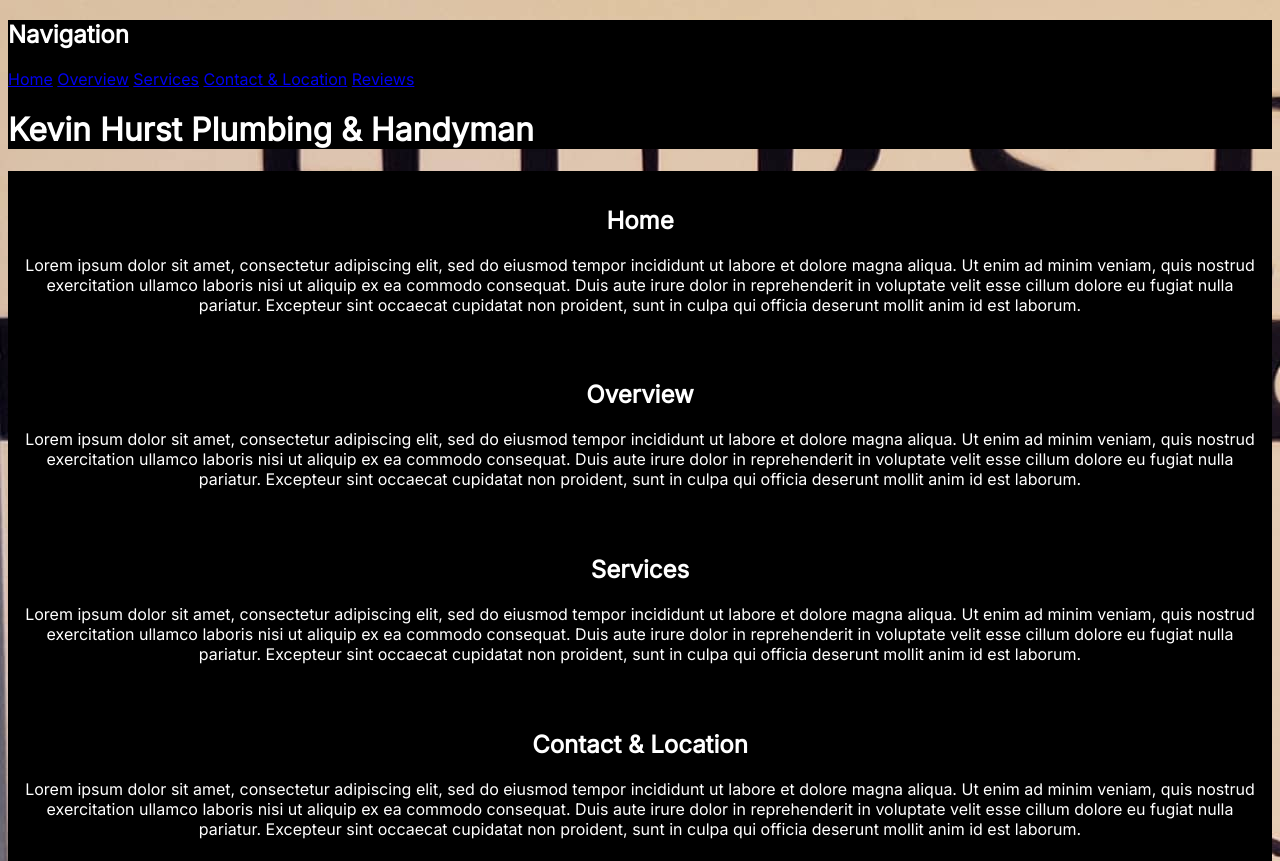
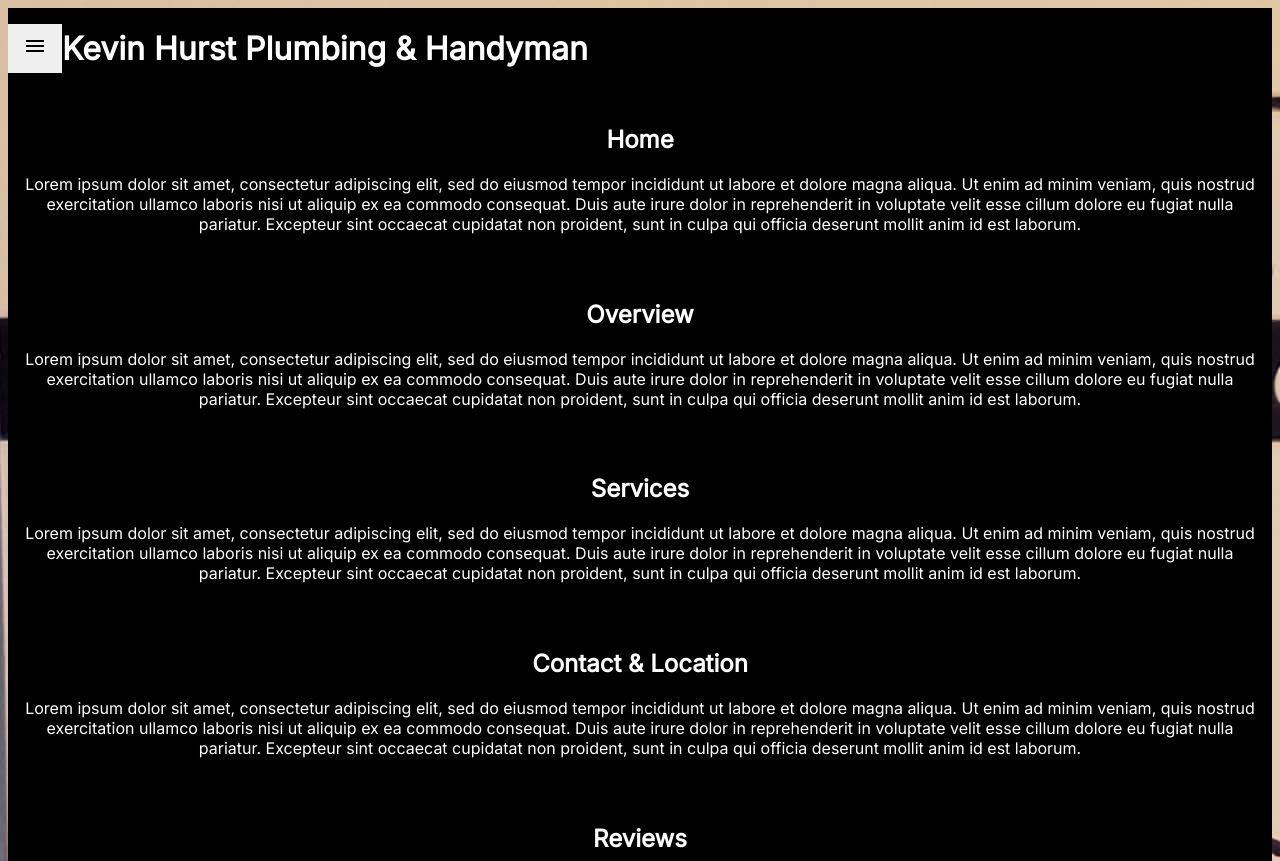
Before and after one commit to kxs6629/hurst-plumbing, a plain HTML site: page index.html in a window 1280 px wide. Shown: the top 861 px of the page. Drawn offline with nearby package versions, Linux system fonts and the light colour scheme.

Commit message:
sidebar implemented, more css touch ups

```diff
--- a/assets/css/style.css
+++ b/assets/css/style.css
@@ -9,25 +9,63 @@ html{
     background-attachment: fixed;
     background-repeat: no-repeat;
 }
+
+button{
+    background-color: ;
+}
 header{
     position:-webkit-sticky;
     position:sticky;
     top:0;
     background-color: black;
     color:#fff;
+
+    display:flex;
+    align-items: center;
 }
-ul{
-    list-style-type: none;
-    margin:0;
-    padding:0;
-}
-li{
-    display: inline;
+nav{
+    height: 100%;
+    width:0;
+    position:fixed;
+    z-index: 1;
+    top:0;
+    left:0;
+    background-color: burlywood;
+    overflow-y: hidden;
+    transition: 0.3s;
 
 }
-li a{
 
+nav a{
+    padding:8px 8px 8px 32px;
+    text-decoration: none;
+    font-size: 24;
+    display: block;
+    transition: 0.3s;
 }
+
+.nav a:hover {
+    color: aqua;
+}
+
+.nav .closebtn {
+  position: absolute;
+  top: 0;
+  right: 25px;
+  font-size: 36px;
+  margin-left: 50px;
+}
+
+.openbtn {
+  font-size: 20px;
+  cursor: pointer;
+  /* background-color: #111; */
+  /* color: white; */
+  padding: 10px 15px;
+  border: none;
+}
+
+
 section{
     background-color: #000;
     text-align: center;
--- a/assets/scripts/script.js
+++ b/assets/scripts/script.js
@@ -1,9 +1,9 @@
-function ToggleBurger(){
-    let burgToggle = document.getElementById("burger");
-    if(burgBool.style.display === "block"){
-        burgToggle.style.display = "none";
-    }
-    else{
-        burgToggle.style.display = "block";
-    }
+function openNav() {
+  document.getElementsByTagName("nav")[0].style.width = "250px";
+  document.getElementsByTagName("body")[0].style.marginLeft = "250px";
 }
+
+function closeNav() {
+  document.getElementsByTagName("nav")[0].style.width = "0";
+  document.getElementsByTagName("body")[0].style.marginLeft= "0";
+}
--- a/index.html
+++ b/index.html
@@ -4,6 +4,7 @@
         <meta charset="UTF-8">
         <meta name="viewport" content="width=device-width, initial-scale=1.0">
         <link rel="stylesheet" href="https://fonts.googleapis.com/css?family=Inter">
+        <link href="https://fonts.googleapis.com/css2?family=Material+Symbols+Outlined" rel="stylesheet" />
         <link rel="stylesheet" href="assets/css/style.css">
         <script src="./assets/scripts/script.js"></script>
         <title>Hurst Plumbing</title>
@@ -12,14 +13,14 @@
         <header>
             <nav>
                 <h2>Navigation</h2>
-                <ul>
-                    <li><a href="#home">Home</a></li>
-                    <li><a href="#overview">Overview</a></li>
-                    <li><a href="#services">Services</a></li>
-                    <li><a href="#contactAndLocation">Contact & Location</a></li>
-                    <li><a href="#reviews">Reviews</a></li>
-                </ul>
+                    <button class="closebtn" onclick="closeNav()"><span class="material-symbols-outlined">close</span></button>
+                    <a href="#home">Home</a>
+                    <a href="#overview">Overview</a>
+                    <a href="#services">Services</a>
+                    <a href="#contactAndLocation">Contact & Location</a>
+                    <a href="#reviews">Reviews</a>
             </nav>
+            <button class="openbtn" onclick="openNav()"><span class="material-symbols-outlined">menu</span> </button>
             <h1>Kevin Hurst Plumbing & Handyman</h1>
         </header>
         <section class="content_section" id="home">
```
